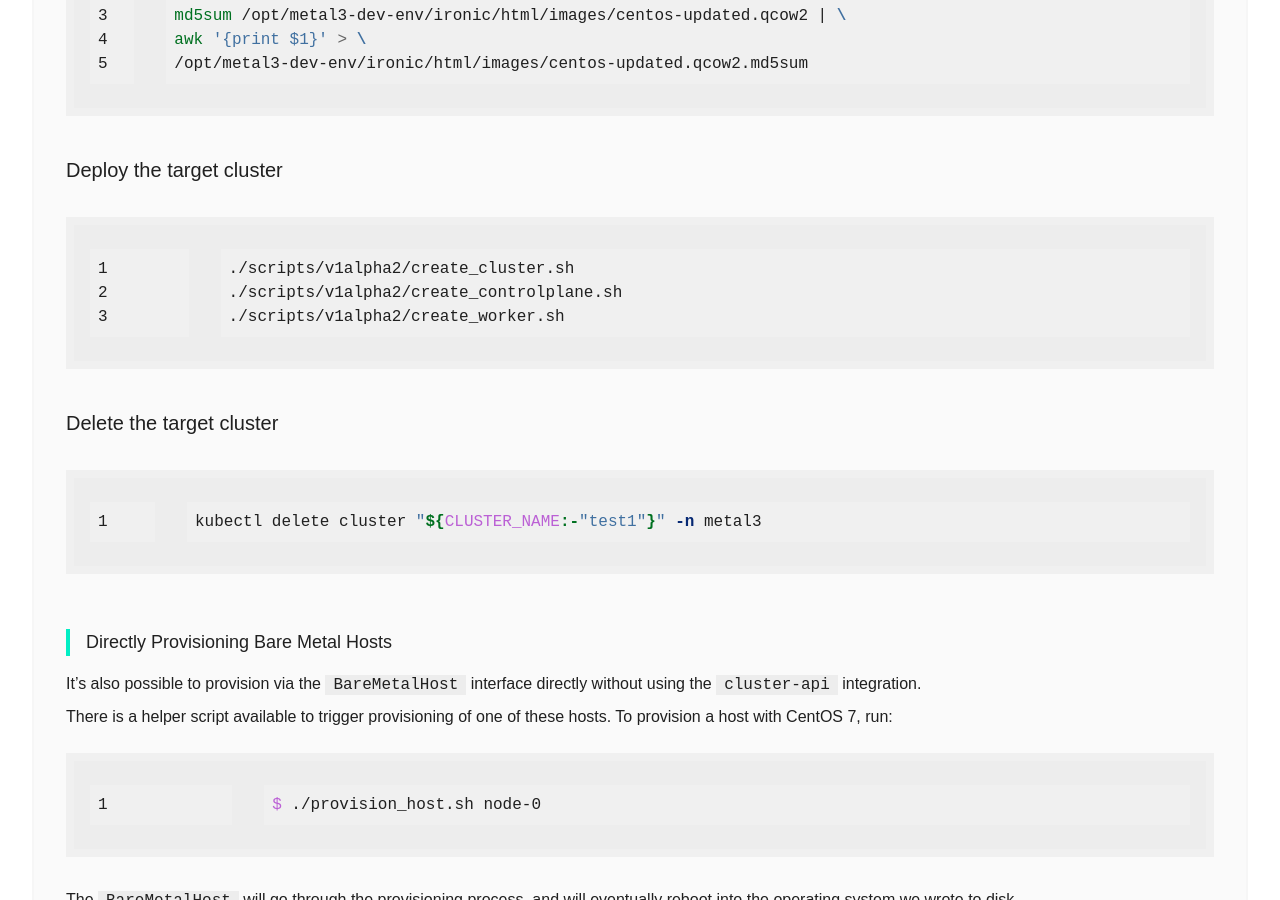
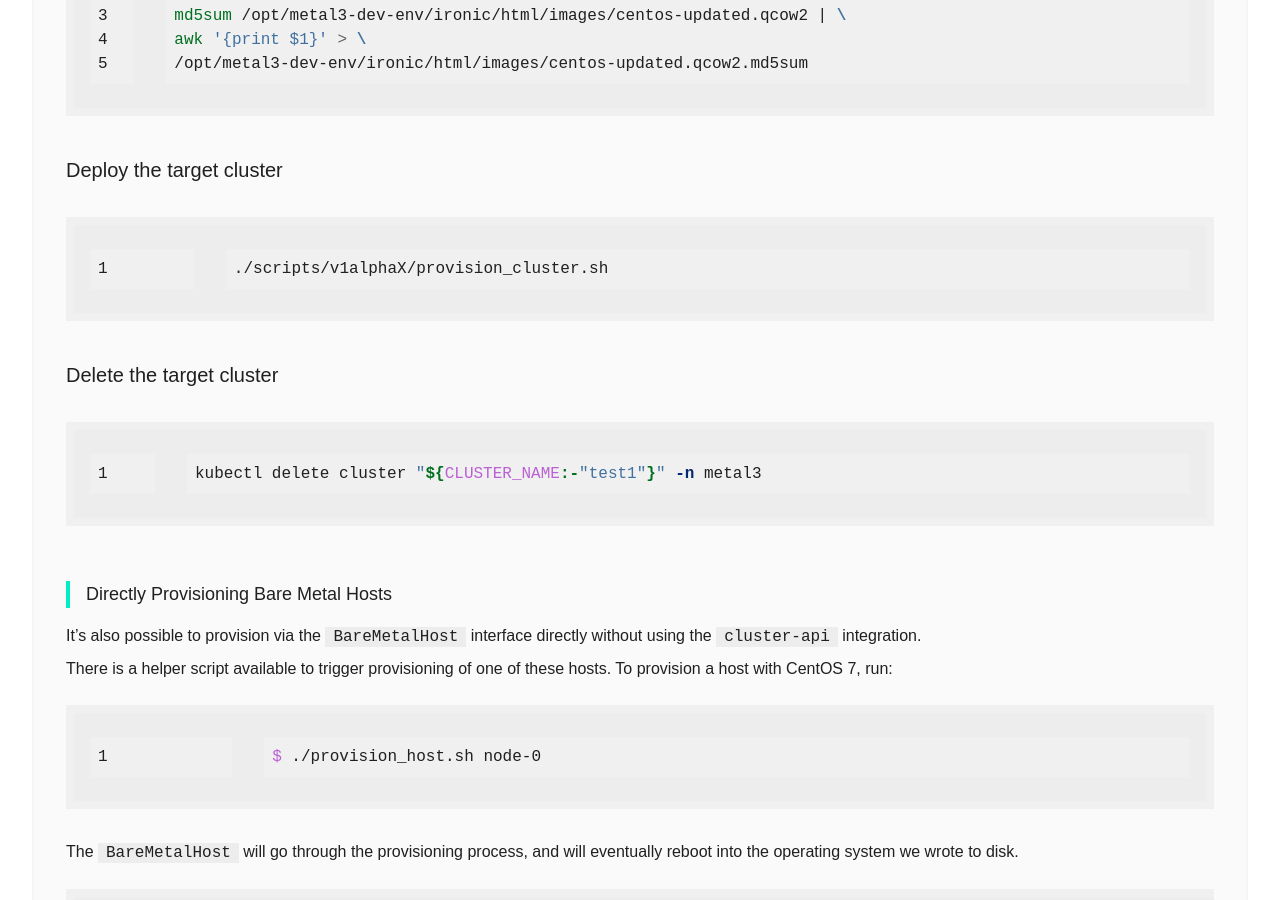
Before and after one commit to metal3-io/metal3-io.github.io, a Jekyll site: the page built from try-it.html, in a window 1280 px wide and 900 px high, scrolled down 9847 px. Built offline with Jekyll 4.4.1, drawn with Linux system fonts in a browser that asks for light colours.

Commit message:
Update try-it.md based on merged PR#216

````diff
--- a/_includes/try-it.md
+++ b/_includes/try-it.md
@@ -368,9 +368,7 @@ awk '{print $1}' > \
 ### Deploy the target cluster
 
 ```sh
-./scripts/v1alpha2/create_cluster.sh
-./scripts/v1alpha2/create_controlplane.sh
-./scripts/v1alpha2/create_worker.sh
+./scripts/v1alphaX/provision_cluster.sh
 ```
 
 ### Delete the target cluster
````
